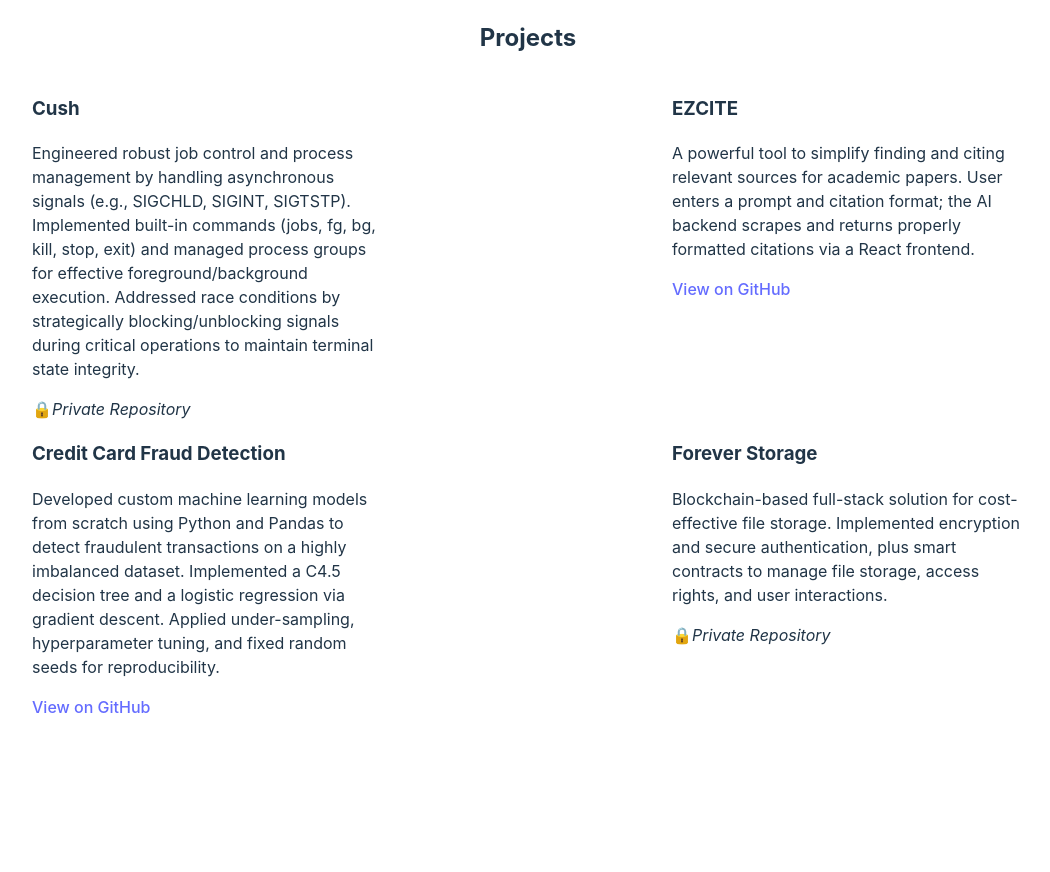
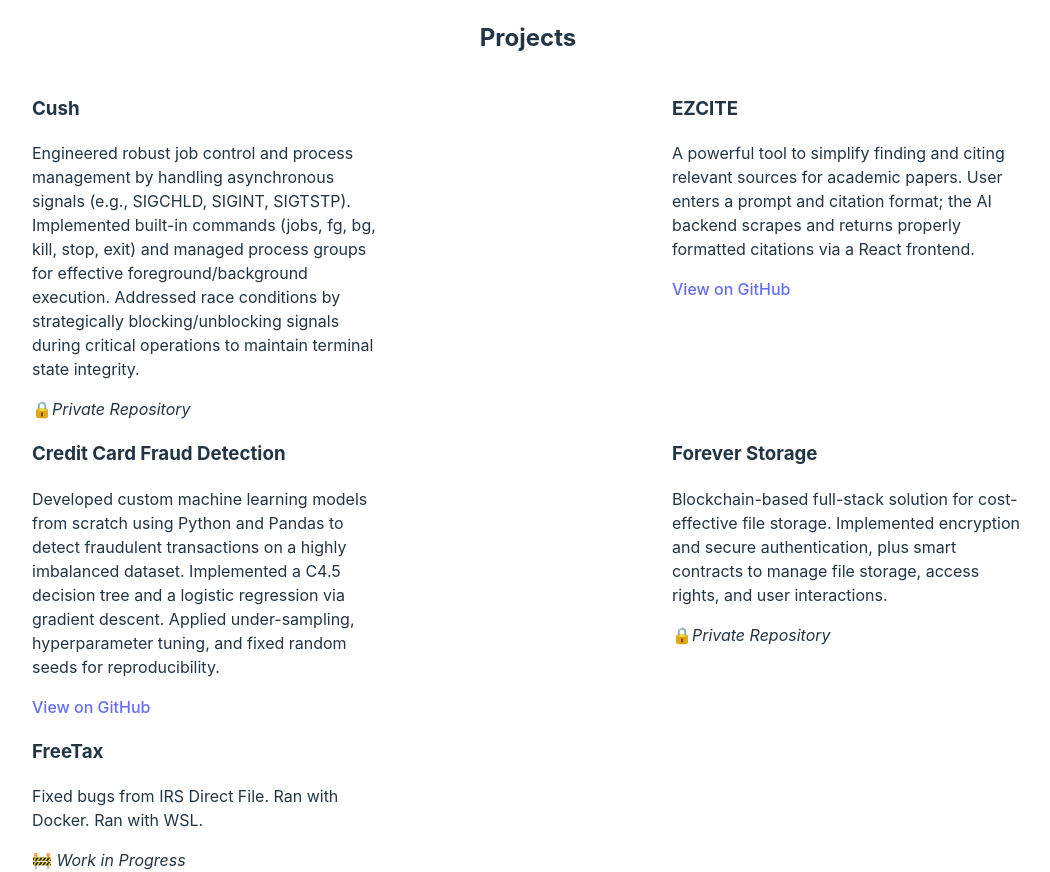
Before and after one commit to ToonLink123/Portfolio, a React (Vite) app: page /projects in a window 1280 px wide. Shown: the whole page, without its empty margins (112-1162 px from the left). Before the commit the page ends 820 px from the top, so only its background shows below. Built offline with nearby package versions, Linux system fonts and the light colour scheme.

Commit message:
Update Projects.jsx

```diff
--- a/src/pages/Projects.jsx
+++ b/src/pages/Projects.jsx
@@ -11,6 +11,13 @@ const tagColors = {
 };
 
 const projects = [
+  {
+    title: 'FreeTax',
+    description:
+      'Fixed bugs from IRS Direct File. Ran with Docker. Ran with WSL.',
+    tags: ['Software Engineering'],
+    date: '2025-06-24'
+  },
   {
     title: 'Cush',
     description:
```
